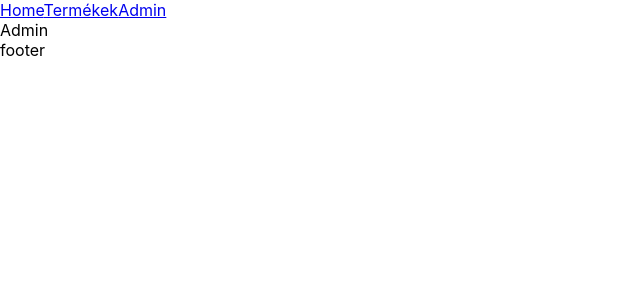
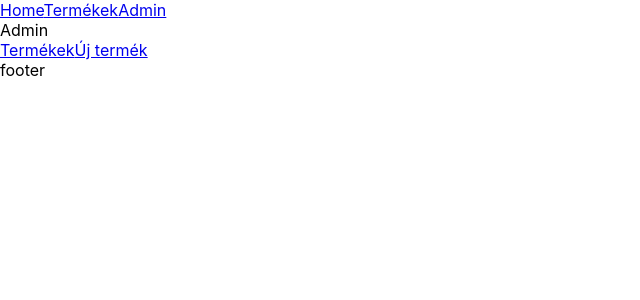
Before and after one commit to bgyorgy94/frontend-webshop-progmatic, a React (Create React App) app: page /admin in a window 1280 px wide. Shown: the top 300 px of the page, without its empty margins (0-640 px from the left). Built offline with nearby package versions, Linux system fonts and the light colour scheme.

Commit message:
Admin skeleton

```diff
--- /dev/null
+++ b/src/pages/AddProduct.js
@@ -0,0 +1,5 @@
+export default function AddProduct() {
+    return(
+        <div>Add product</div>
+    )
+}
--- a/src/pages/Admin.js
+++ b/src/pages/Admin.js
@@ -1,7 +1,11 @@
+import { Outlet } from "react-router-dom";
+import AdminDashboard from "./AdminDashboard";
+
 export default function Admin() {
     return(
         <div>
             Admin
+            <Outlet />
         </div>
     )
 }
--- /dev/null
+++ b/src/pages/AdminDashboard.js
@@ -0,0 +1,10 @@
+import { Link } from "react-router-dom";
+
+export default function AdminDashboard() {
+    return(
+        <div>
+            <Link to="/admin/termekek">Termékek</Link>
+            <Link to="/admin/termek-felvitel">Új termék</Link>
+        </div>
+    )
+}
--- /dev/null
+++ b/src/pages/AdminProducts.js
@@ -0,0 +1,5 @@
+export default function AdminProducts() {
+    return(
+        <div>Admin Products</div>
+    )
+}
--- /dev/null
+++ b/src/pages/DeleteProduct.js
@@ -0,0 +1,8 @@
+import { useParams } from "react-router-dom"
+
+export default function DeleteProduct() {
+    let {id} = useParams();
+    return(
+        <div>Delete product {id}</div>
+    )
+}
--- /dev/null
+++ b/src/pages/ModifyProduct.js
@@ -0,0 +1,5 @@
+export default function ModifyProduct() {
+    return(
+        <div>Modify product</div>
+    )
+}
```
Also changed, not shown: src/App.js (+28 -1 lines).
